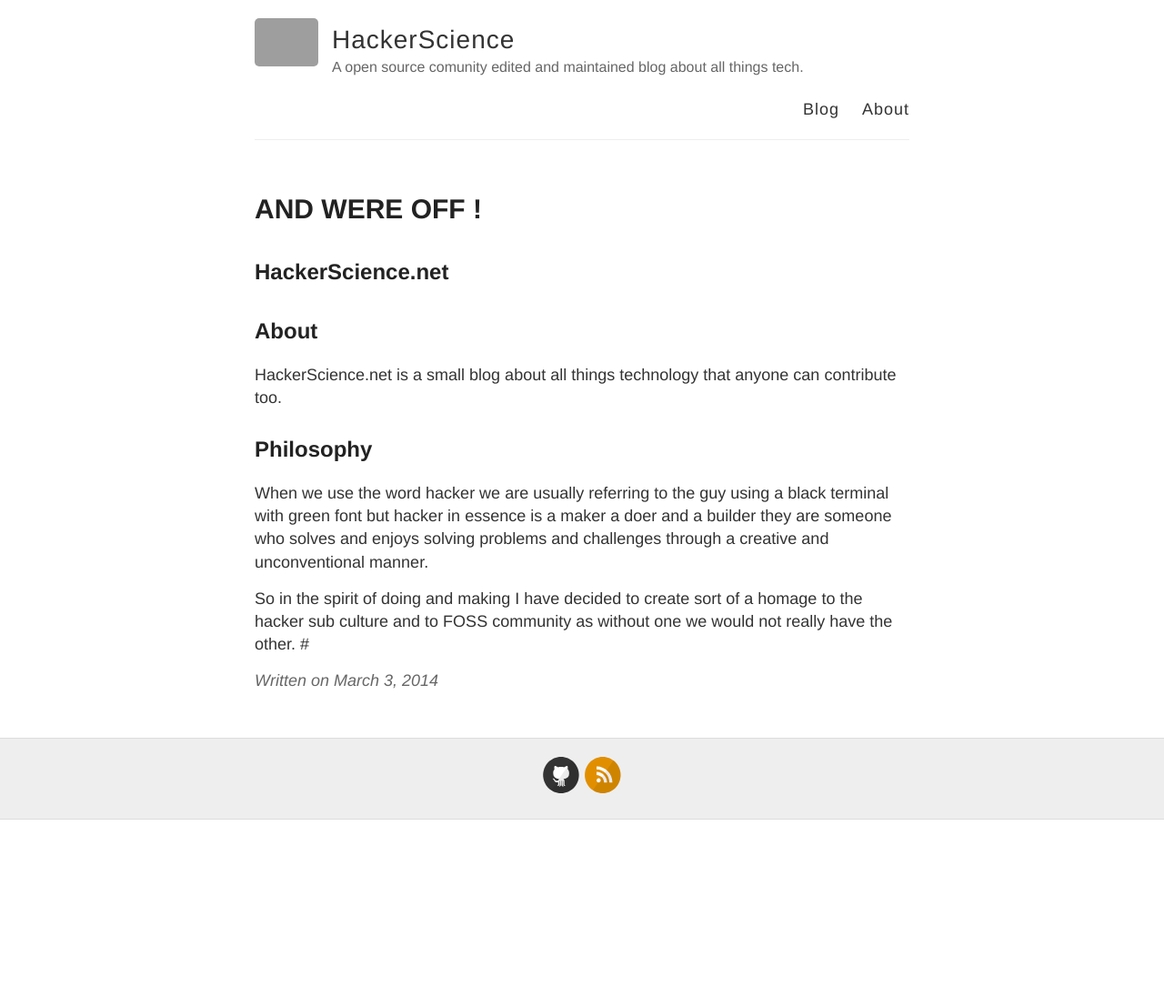
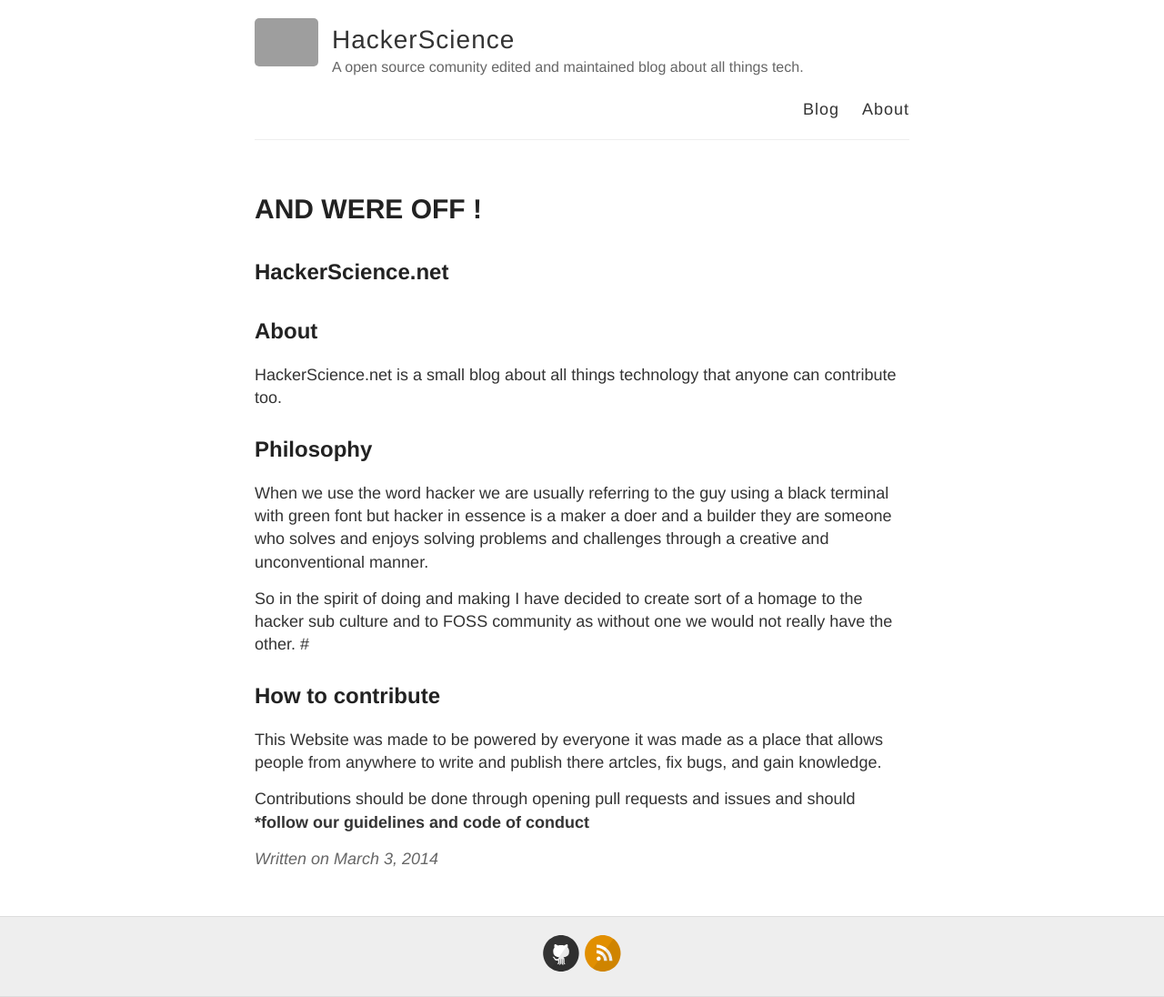
Before and after one commit to 0x00009b/hackerscience.net, a Jekyll site: the page built from _posts/2014-3-3-Hello-World.md, in a window 1280 px wide. Shown: the whole page at 91% size. Built offline with Jekyll 4.4.1, drawn with Linux system fonts in a browser that asks for light colours; before the commit the page ends 901 px from its top, so only the background shows below that; grey boxes are pictures that could not be loaded.

Commit message:
Update 2014-3-3-Hello-World.md

```diff
--- a/_posts/2014-3-3-Hello-World.md
+++ b/_posts/2014-3-3-Hello-World.md
@@ -14,3 +14,9 @@ When we use the word hacker we are usually referring to the guy using a black te
 
 So in the spirit of doing and making I have decided to create sort of a homage to the hacker sub culture and to FOSS community as without one we would not really have the other.
 #
+
+## How to contribute
+
+This Website was made to be powered by everyone it was made as a place that allows people from anywhere to write and publish there artcles, fix bugs, and gain knowledge.
+
+Contributions should be done through opening pull requests and issues and should ***follow our guidelines and code of conduct**
```
